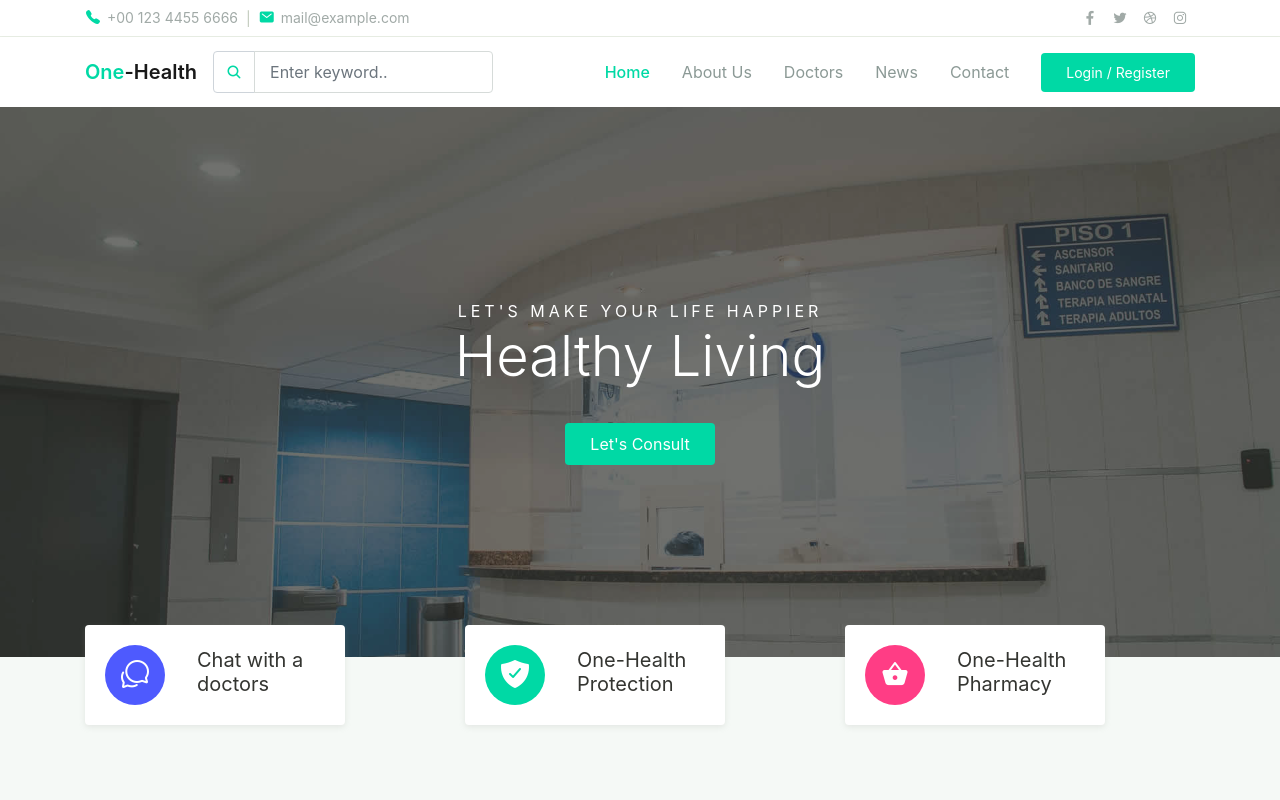
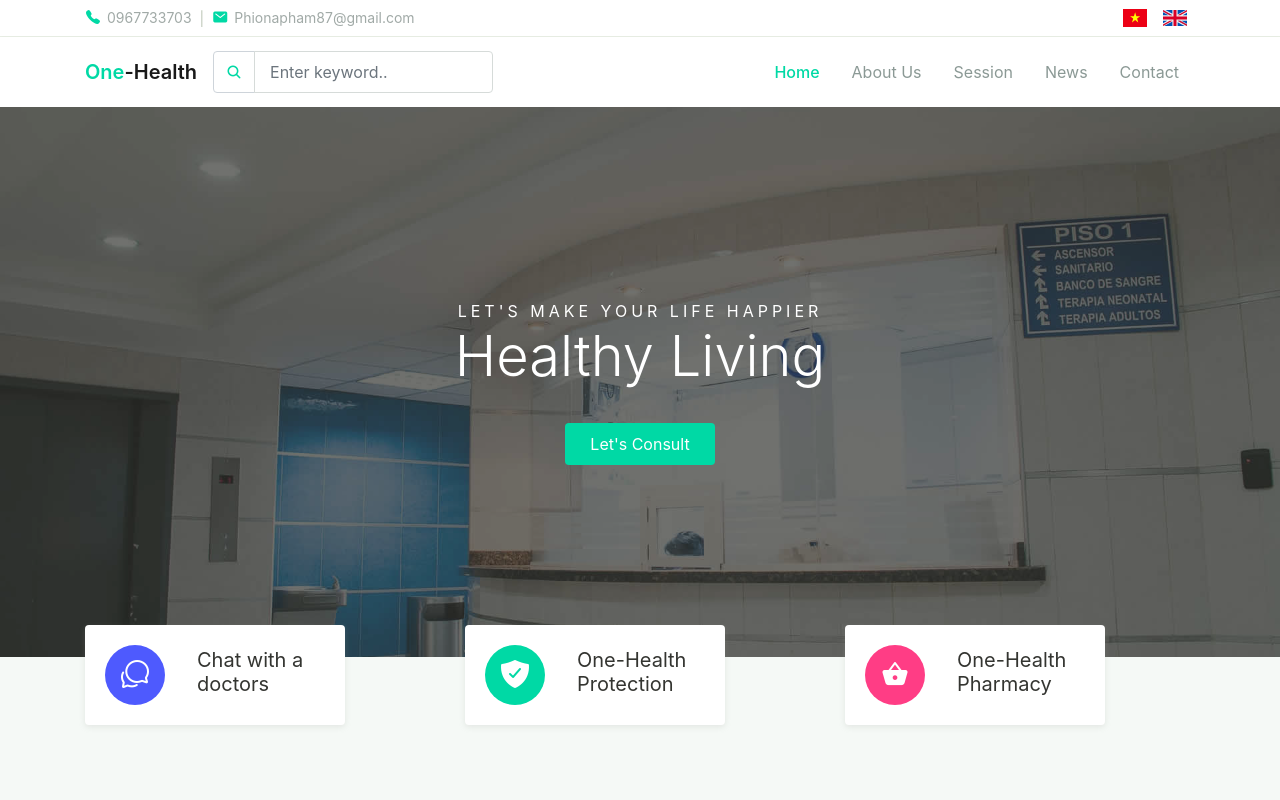
Before and after one commit to Duong1603/react-project-laravel, a React (Create React App) app: page / in a window 1280 px wide. Shown: the top 800 px of the page. Built offline with nearby package versions, Linux system fonts and the light colour scheme.

Commit message:
add customer's information and language icon

```diff
--- a/src/Components/Footer/Footer.js
+++ b/src/Components/Footer/Footer.js
@@ -2,7 +2,7 @@ import React from "react";
 
 export default function Footer() {
     return (
-        <footer className="page-footer">
+        <footer className="page-footer ">
             <div className="container">
                 <div className="row px-md-3">
                     <div className="col-sm-6 col-lg-3 py-3">
@@ -58,11 +58,12 @@ export default function Footer() {
                         <p className="footer-link mt-2">
                         351 Willow Street Franklin, MA 02038
                         </p>
-                        <a href="#" className="footer-link">
-                        701-573-7582
+                        <a href="tel:0977733703" className="footer-link">
+                        097 7733 703
                         </a>
-                        <a href="#" className="footer-link">
-                        healthcare@temporary.net
+                        <a href="mailto:Phionapham87@gmail.com"
+                        className="footer-link">
+                        Phionapham87@gmail.com
                         </a>
                         <h5 className="mt-3">Social Media</h5>
                         <div className="footer-sosmed mt-3">
@@ -70,7 +71,7 @@ export default function Footer() {
                             <span className="mai-logo-facebook-f" />
                         </a>
                         <a href="#" target="_blank">
-                            <span className="mai-logo-twitter" />
+                            <span className="mai-logo-twitter " />
                         </a>
                         <a href="#" target="_blank">
                             <span className="mai-logo-google-plus-g" />
@@ -86,9 +87,9 @@ export default function Footer() {
                 </div>
                 <hr />
                 <p id="copyright">
-                Copyright © 2020{" "}
-                <a href="https://macodeid.com/" target="_blank">
-                    MACode ID
+                Copyright © 2022{" "}
+                <a href="https://www.passerellesnumeriques.org/en/our-actions/vietnam/" target="_blank">
+                Passerelles numériques Vietnam
                 </a>
                 . All right reserved
                 </p>
--- a/src/Components/Header/Header.js
+++ b/src/Components/Header/Header.js
@@ -8,28 +8,22 @@ export default function Header() {
                 <div className="row">
                     <div className="col-sm-8 text-sm">
                     <div className="site-info">
-                        <a href="#">
-                        <span className="mai-call text-primary" /> +00 123 4455 6666
+                        <a href="tel:0967733703">
+                        <span className="mai-call text-primary" /> 0967733703
                         </a>
                         <span className="divider">|</span>
-                        <a href="#">
-                        <span className="mai-mail text-primary" /> mail@example.com
+                        <a href="mailto:Phionapham87@gmail.com">
+                        <span className="mai-mail text-primary" /> Phionapham87@gmail.com
                         </a>
                     </div>
                     </div>
                     <div className="col-sm-4 text-right text-sm">
                     <div className="social-mini-button">
                         <a href="#">
-                        <span className="mai-logo-facebook-f" />
+                        <img style={{width:'1.5rem'}} src="assets/fonts/vietnam.svg"/>
                         </a>
                         <a href="#">
-                        <span className="mai-logo-twitter" />
-                        </a>
-                        <a href="#">
-                        <span className="mai-logo-dribbble" />
-                        </a>
-                        <a href="#">
-                        <span className="mai-logo-instagram" />
+                        <img style={{width:'1.5rem'}} src="assets/fonts/united-kingdom.svg"/>
                         </a>
                     </div>
                     </div>
@@ -85,7 +79,7 @@ export default function Header() {
                     </li>
                     <li className="nav-item">
                         <a className="nav-link" href="doctors.html">
-                        Doctors
+                        Session
                         </a>
                     </li>
                     <li className="nav-item">
@@ -98,11 +92,11 @@ export default function Header() {
                         Contact
                         </a>
                     </li>
-                    <li className="nav-item">
+                    {/* <li className="nav-item">
                         <a className="btn btn-primary ml-lg-3" href="#">
                         Login / Register
                         </a>
-                    </li>
+                    </li> */}
                     </ul>
                 </div>{" "}
                 {/* .navbar-collapse */}
```
Also changed, not shown: public/assets/fonts/united-kingdom.svg (added), public/assets/fonts/vietnam.svg (added).
